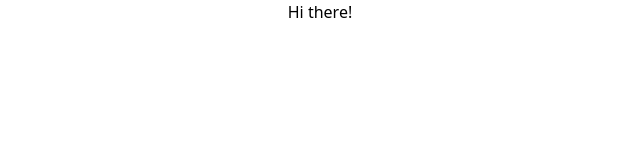
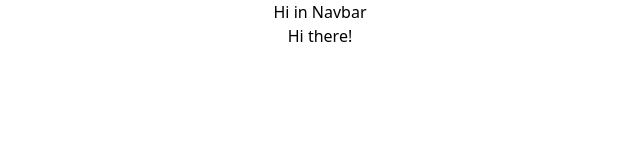
Before and after one commit to Shah-Saurabh-Gupta/Tutorial-Institute-Website-Frontend, a React (Create React App) app: page / in a window 1280 px wide. Shown: the top 160 px of the page, without its empty margins (320-960 px from the left). Built offline with nearby package versions, Linux system fonts and the light colour scheme.

Commit message:
Adding tailwind config

```diff
--- a/src/App.js
+++ b/src/App.js
@@ -1,8 +1,10 @@
 import './App.css';
+import Navbar from './components/Navbar';
 
 function App() {
   return (
     <div className="App">
+      <Navbar />
      <h3>Hi there!</h3>
     </div>
   );
--- /dev/null
+++ b/src/components/Navbar.js
@@ -0,0 +1,11 @@
+import React from 'react'
+
+function Navbar() {
+    return (
+        <div>
+            <h3>Hi in Navbar</h3>
+        </div>
+    )
+}
+
+export default Navbar
```
